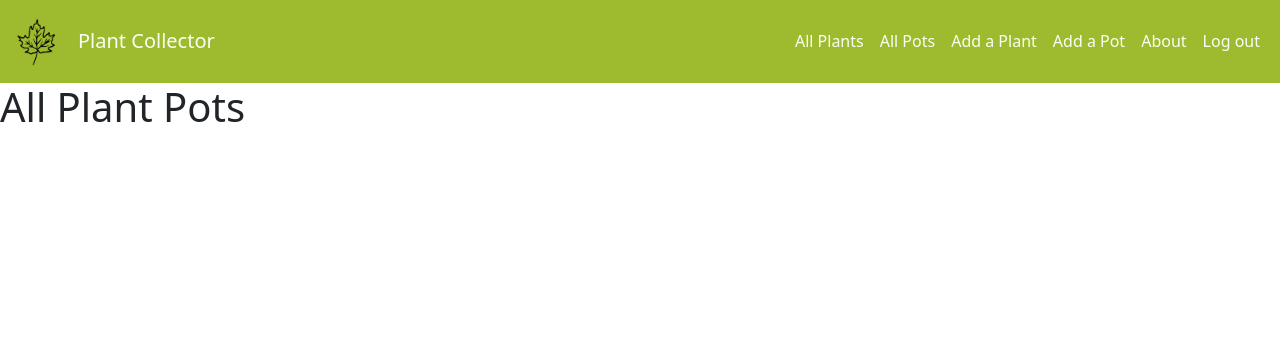
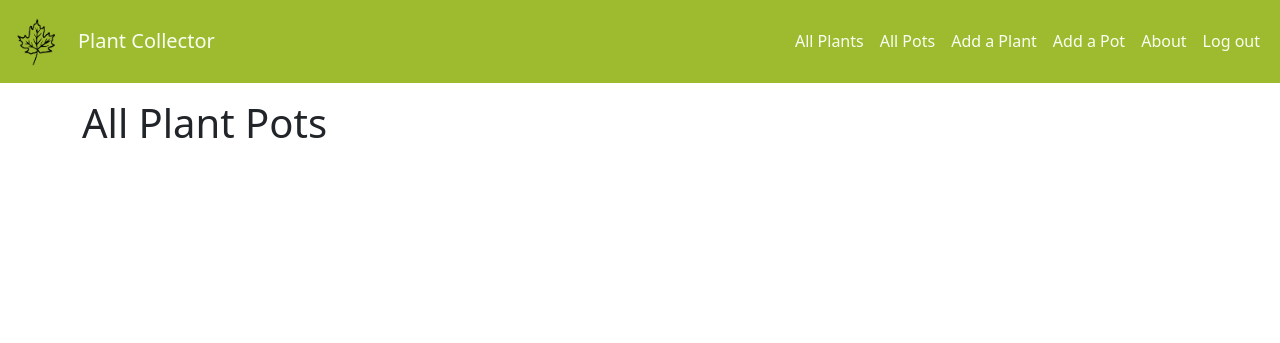
Before and after one commit to jessq1/plantcollector, a Django app: page /pots/ in a window 1280 px wide. Shown: the top 343 px of the page. Run offline with Django 3.2, Linux system fonts and the light colour scheme; the visitor is signed in with stand-in values (Sample User, id 1); data that the repository does not hold is empty.

Commit message:
fix layout

```diff
--- a/main_app/templates/main_app/pot_list.html
+++ b/main_app/templates/main_app/pot_list.html
@@ -11,6 +11,7 @@
 
 {% block content %}
 
+<div class="container-lg py-3">
 <section class="page-header">
   <h1>All Plant Pots</h1>
 </section>
@@ -28,5 +29,6 @@
   </div>
   {% endfor %}
 </section>
+  </div>
 
 {% endblock %}
```
